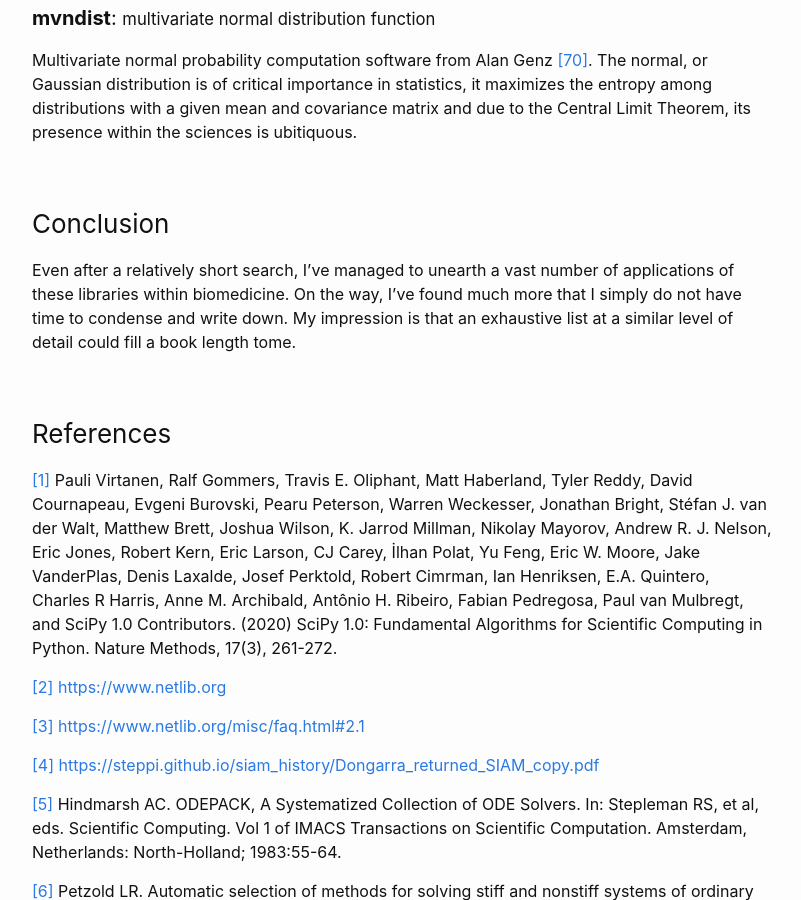
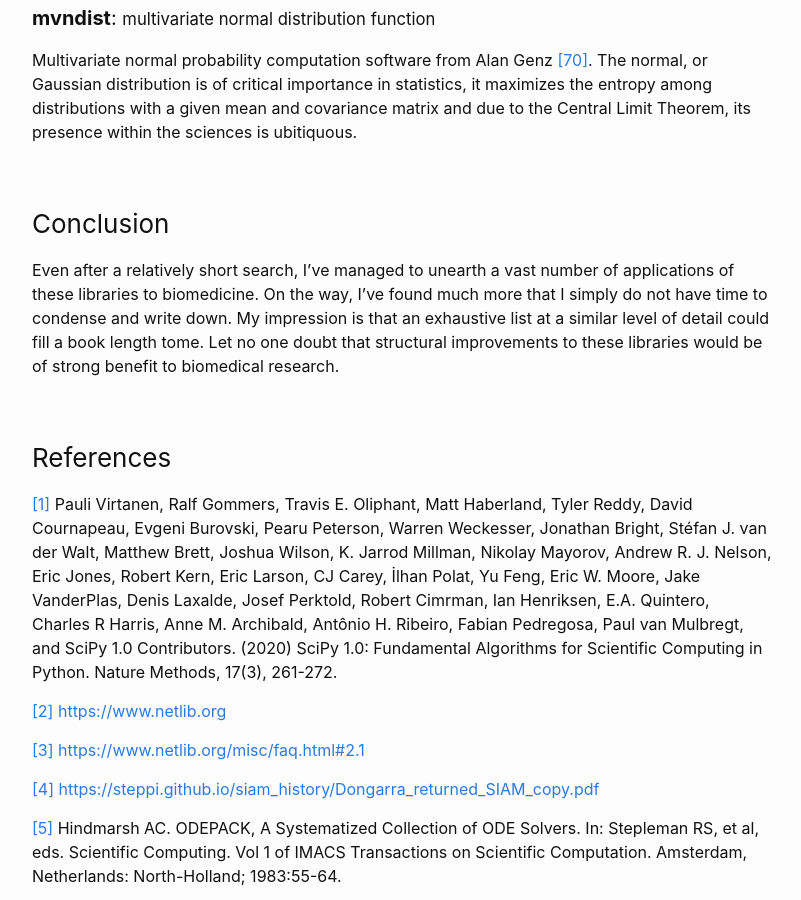
Before and after one commit to steppi/steppi.github.io, a Jekyll site: the page built from _posts/2023-12-05-scipy-fortran-bio-applications.md, in a window 1280 px wide and 900 px high, scrolled down 4461 px. Shown: the whole window, without its empty margins (238-1039 px from the left). Built offline with Jekyll 4.4.1, drawn with Linux system fonts in a browser that asks for light colours.

Commit message:
One more sentence at end

```diff
--- a/_posts/2023-12-05-scipy-fortran-bio-applications.md
+++ b/_posts/2023-12-05-scipy-fortran-bio-applications.md
@@ -214,9 +214,10 @@ Central Limit Theorem, its presence within the sciences is ubitiquous.
 
 ### Conclusion
 Even after a relatively short search, I've managed to unearth a vast number of applications
-of these libraries within biomedicine. On the way, I've found much more that I simply do
+of these libraries to biomedicine. On the way, I've found much more that I simply do
 not have time to condense and write down. My impression is that an exhaustive list at
-a similar level of detail could fill a book length tome.
+a similar level of detail could fill a book length tome. Let no one doubt that structural
+improvements to these libraries would be of strong benefit to biomedical research.
 
 
 ### References
```
